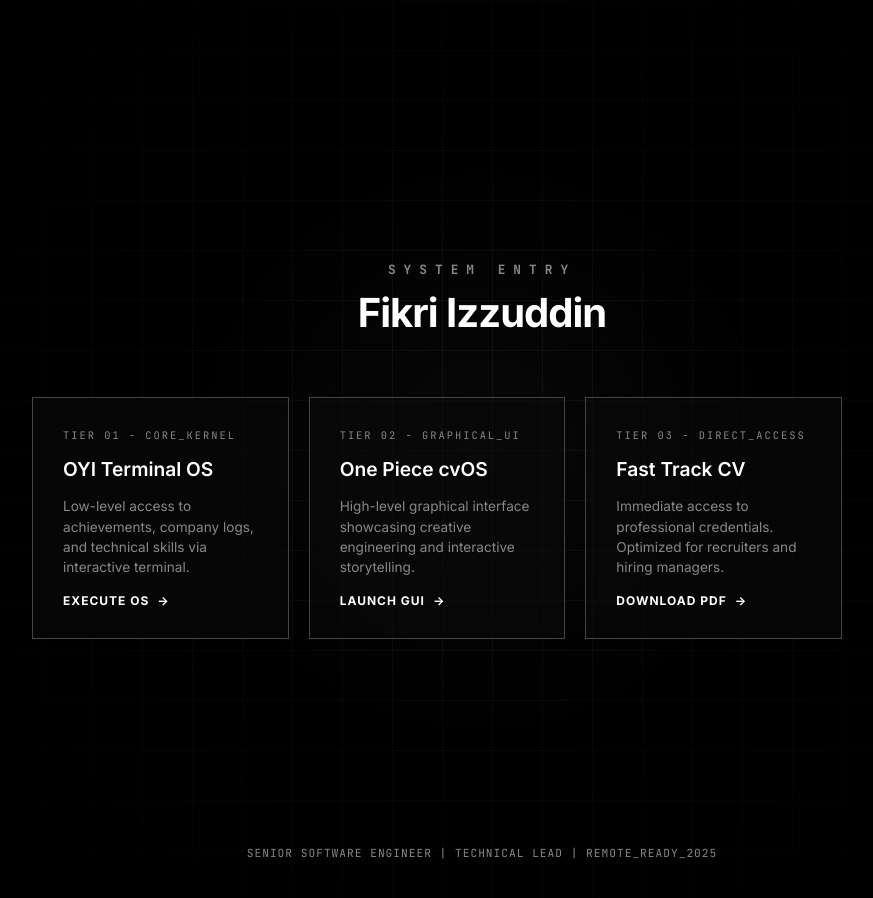
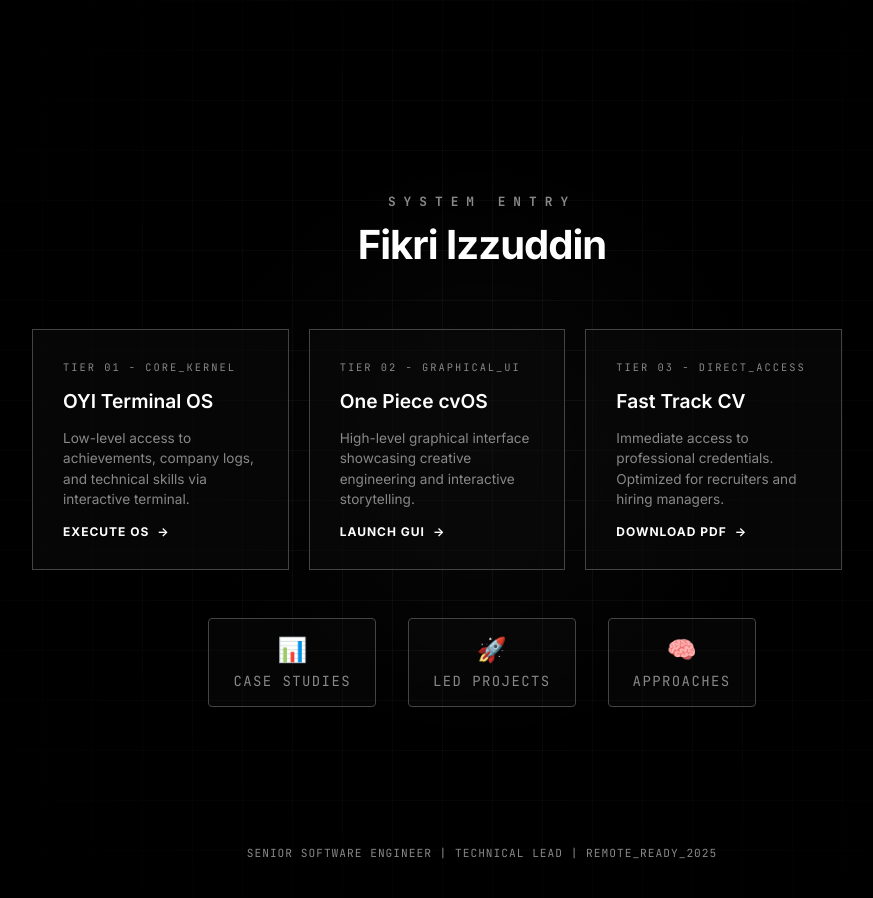
Before and after one commit to oyi77/oyi77.github.io, a Jekyll site: the page index.html, which Jekyll copies as it is, in a window 1280 px wide. Shown: the whole page, without its empty margins (158-1031 px from the left). Built offline with Jekyll 4.4.1, drawn with Linux system fonts in a browser that asks for light colours.

Commit message:
fix: Update homepage with new portfolio links and fix CV path
- Added links to case studies, led projects, and approaches pages
- Fixed Fast Track CV path from /MuchammadFikriIzzuddin_CV.pdf to /CV.pdf
- Copied CV.pdf from _data/ to root for GitHub Pages accessibility
- Updated CV paths in filesystem.js and cv.js app
- Added portfolio sections styling to portal.css
- Added responsive design for portfolio section links

```diff
--- a/assets/css/portal.css
+++ b/assets/css/portal.css
@@ -170,6 +170,51 @@ html {
     animation: fadeIn 2s ease-in 0.5s both;
 }
 
+/* Portfolio Sections */
+.portfolio-sections {
+    display: flex;
+    gap: 2rem;
+    justify-content: center;
+    margin-top: 3rem;
+    flex-wrap: wrap;
+}
+
+.section-link {
+    display: flex;
+    flex-direction: column;
+    align-items: center;
+    gap: 0.5rem;
+    padding: 1rem 1.5rem;
+    border: 1px solid var(--portal-accent-dim);
+    border-radius: 4px;
+    text-decoration: none;
+    color: var(--portal-text);
+    transition: all 0.3s ease;
+    background: rgba(255, 255, 255, 0.02);
+}
+
+.section-link:hover {
+    border-color: var(--portal-accent);
+    background: rgba(255, 255, 255, 0.05);
+    transform: translateY(-2px);
+}
+
+.section-icon {
+    font-size: 1.5rem;
+}
+
+.section-text {
+    font-size: 0.875rem;
+    text-transform: uppercase;
+    letter-spacing: 0.1em;
+    font-family: var(--portal-font-mono);
+    color: var(--portal-text-dim);
+}
+
+.section-link:hover .section-text {
+    color: var(--portal-text);
+}
+
 /* Animations */
 @keyframes fadeInDown {
     from {
@@ -227,4 +272,21 @@ html {
         margin-top: 40px;
         padding-bottom: 40px;
     }
+
+    .portfolio-sections {
+        gap: 1rem;
+        margin-top: 2rem;
+    }
+
+    .section-link {
+        padding: 0.75rem 1rem;
+    }
+
+    .section-icon {
+        font-size: 1.25rem;
+    }
+
+    .section-text {
+        font-size: 0.75rem;
+    }
 }
--- a/assets/js/terminal/apps/cv.js
+++ b/assets/js/terminal/apps/cv.js
@@ -32,7 +32,7 @@ class CVApp {
             const fsPath = this.filesystem.resolvePath(this.os.currentPath, 'cv.pdf');
             const fsContent = this.filesystem.readFile(fsPath);
 
-            let cvUrl = '/MuchammadFikriIzzuddin_CV.pdf'; // Default path
+            let cvUrl = '/CV.pdf'; // Default path
 
             if (fsContent) {
               // Extract path from filesystem content
--- a/assets/js/terminal/filesystem.js
+++ b/assets/js/terminal/filesystem.js
@@ -43,7 +43,7 @@ Muchammad Fikri Izzuddin.
           },
           'cv.pdf': {
             type: 'file',
-            content: ` [PDF DATA STREAM] Location: /MuchammadFikriIzzuddin_CV.pdf\r\n Protocol: open-link\r\n Action: Use 'cv' command to download or view.`
+            content: ` [PDF DATA STREAM] Location: /CV.pdf\r\n Protocol: open-link\r\n Action: Use 'cv' command to download or view.`
           }
         }
       },
--- a/index.html
+++ b/index.html
@@ -104,12 +104,28 @@
         </a>
 
         <!-- Fast Track CV -->
-        <a href="/MuchammadFikriIzzuddin_CV.pdf" class="access-card" download aria-label="Download CV PDF - Professional resume">
+        <a href="/CV.pdf" class="access-card" download aria-label="Download CV PDF - Professional resume">
           <span class="card-label">TIER 03 - DIRECT_ACCESS</span>
           <h2 class="card-title">Fast Track CV</h2>
           <p class="card-desc">Immediate access to professional credentials. Optimized for recruiters and hiring managers.
           </p>
           <span class="card-footer">Download PDF</span>
+        </a>
+      </nav>
+
+      <!-- Additional Portfolio Sections -->
+      <nav class="portfolio-sections" aria-label="Portfolio sections">
+        <a href="/case-studies/" class="section-link">
+          <span class="section-icon">📊</span>
+          <span class="section-text">Case Studies</span>
+        </a>
+        <a href="/led-projects/" class="section-link">
+          <span class="section-icon">🚀</span>
+          <span class="section-text">Led Projects</span>
+        </a>
+        <a href="/approaches/" class="section-link">
+          <span class="section-icon">🧠</span>
+          <span class="section-text">Approaches</span>
         </a>
       </nav>
     </main>
```
Also changed, not shown: 1 other file.
